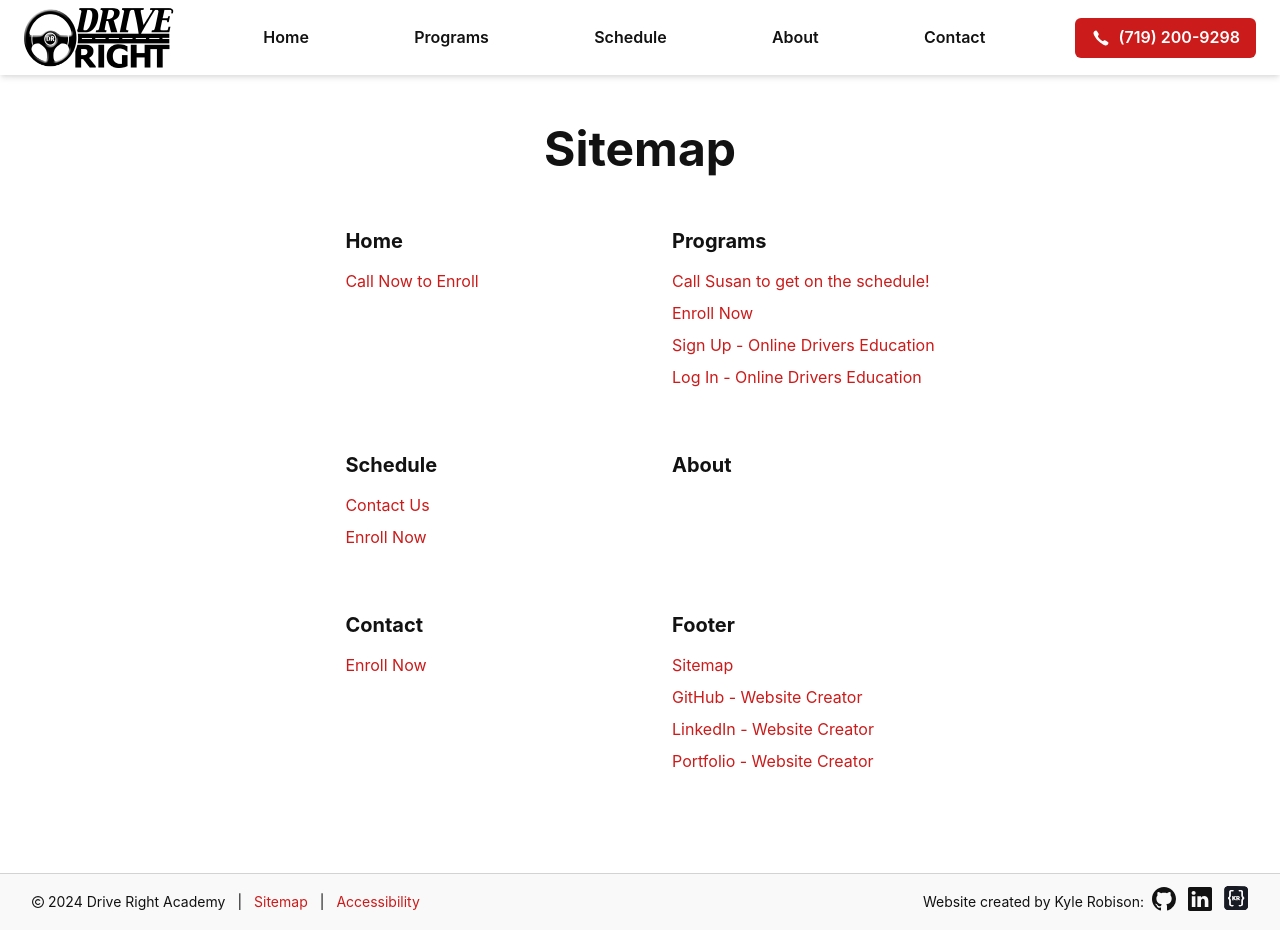
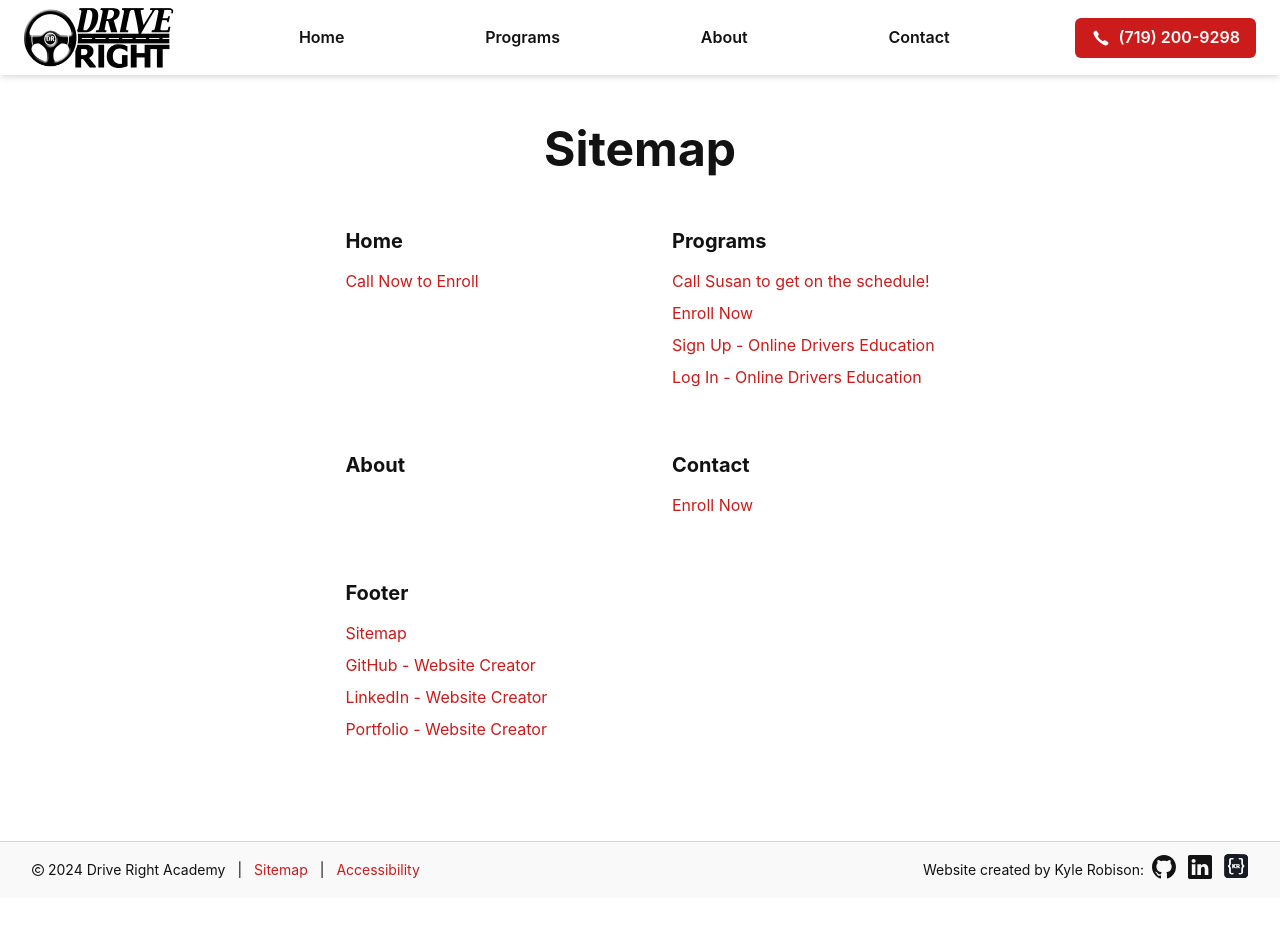
Before and after one commit to KyleRobison15/drive-right-academy, a React (Vite) app: page /sitemap in a window 1280 px wide. After the commit the page ends 898 px from the top, so only its background shows below. Built offline with nearby package versions, Linux system fonts and the light colour scheme.

Commit message:
Remove Schedule Route and Content

```diff
--- a/src/components/NavBar/NavBar.tsx
+++ b/src/components/NavBar/NavBar.tsx
@@ -34,14 +34,6 @@ const NavBar = () => {
             Programs
           </Button>
         </Link>
-        <Link to={"/schedule"}>
-          <Button
-            fontSize={navLinkFontSizes}
-            variant={getButtonVariant("/schedule")}
-          >
-            Schedule
-          </Button>
-        </Link>
         <Link to={"/about"}>
           <Button
             fontSize={navLinkFontSizes}
--- a/src/components/NavBar/NavMenu.tsx
+++ b/src/components/NavBar/NavMenu.tsx
@@ -3,7 +3,6 @@ import { IoIosCall } from "react-icons/io";
 import {
   IoHomeOutline,
   IoReaderOutline,
-  IoCalendarOutline,
   IoPeopleOutline,
 } from "react-icons/io5";
 import {
@@ -42,11 +41,6 @@ const NavMenu = () => {
             Programs
           </MenuItem>
         </Link>
-        <Link to="/schedule">
-          <MenuItem icon={<IoCalendarOutline fontSize="18px" />} fontSize="md">
-            Schedule
-          </MenuItem>
-        </Link>
         <Link to="/about">
           <MenuItem icon={<IoPeopleOutline fontSize="18px" />} fontSize="md">
             About
--- a/src/routes/SiteMap.tsx
+++ b/src/routes/SiteMap.tsx
@@ -84,32 +84,6 @@ const SiteMap = () => {
         </VStack>
 
         {/* Section 3 */}
-        <VStack align="start" spacing={4}>
-          <ChakraLink as={ReactRouterLink} to="/schedule">
-            <Heading as="h2" size="md">
-              Schedule
-            </Heading>
-          </ChakraLink>
-          <List spacing={2}>
-            <ListItem>
-              <ChakraLink
-                as={ReactRouterLink}
-                to="/contact"
-                color={`${componentColorScheme}.500`}
-              >
-                Contact Us
-              </ChakraLink>
-            </ListItem>
-            <ListItem>
-              <ChakraLink
-                href="tel:7192009298"
-                color={`${componentColorScheme}.500`}
-              >
-                Enroll Now
-              </ChakraLink>
-            </ListItem>
-          </List>
-        </VStack>
 
         {/* Section 4 */}
         <VStack align="start" spacing={4}>
--- a/src/routes/routes.tsx
+++ b/src/routes/routes.tsx
@@ -4,7 +4,6 @@ import AccessibilityStatement from "./AccessibilityStatement";
 import Contact from "./Contact";
 import Home from "./Home";
 import Programs from "./Programs";
-import Schedule from "./Schedule";
 import SiteMap from "./SiteMap";
 
 const applicationRoutes = [
@@ -20,10 +19,6 @@ const applicationRoutes = [
       {
         path: "programs",
         element: <Programs />,
-      },
-      {
-        path: "schedule",
-        element: <Schedule />,
       },
       {
         path: "about",
```
